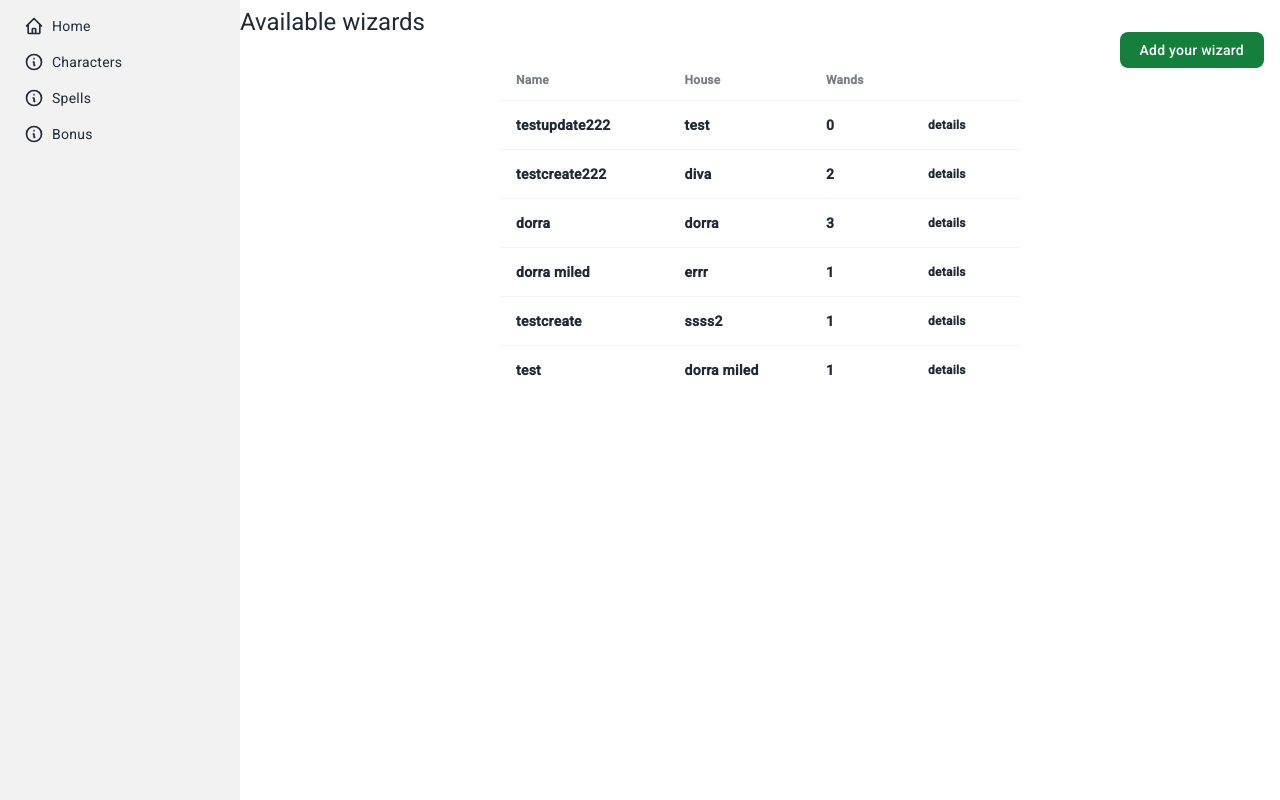
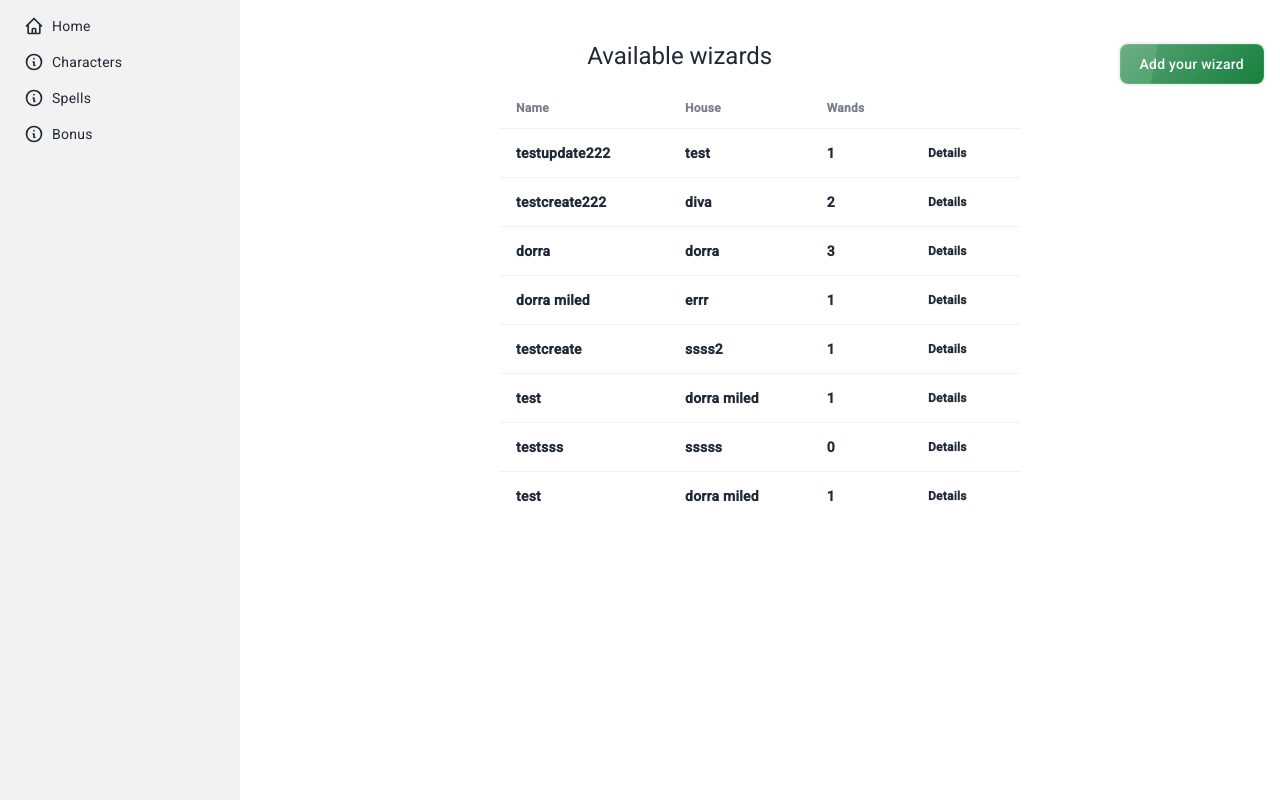
Before and after one commit to DorraMiled/101_project, an Angular app: page /wizards in a window 1280 px wide. Built offline with nearby package versions, Linux system fonts and the light colour scheme; data requests are answered from the project's data file.

Commit message:
chore: updating templates

```diff
--- a/db.json
+++ b/db.json
@@ -3,7 +3,13 @@
     {
       "name": "testupdate222",
       "house": "test",
-      "wands": [],
+      "wands": [
+        {
+          "wood": "fff",
+          "core": "fff",
+          "length": "2"
+        }
+      ],
       "id": "f7ed"
     },
     {
@@ -80,6 +86,24 @@
         }
       ],
       "id": "9ddc"
+    },
+    {
+      "id": "ee55",
+      "name": "testsss",
+      "house": "sssss",
+      "wands": []
+    },
+    {
+      "name": "test",
+      "house": "dorra miled",
+      "wands": [
+        {
+          "wood": "rrrrrr",
+          "core": "rrr",
+          "length": "2"
+        }
+      ],
+      "id": "5cbe"
     }
   ]
 }
--- a/package.json
+++ b/package.json
@@ -7,7 +7,7 @@
     "build": "ng build",
     "watch": "ng build --watch --configuration development",
     "test": "ng test",
-    "json-run":"json-server --watch db.json"
+    "json-run": "json-server --watch db.json"
   },
   "private": true,
   "dependencies": {
@@ -21,6 +21,7 @@
     "@angular/platform-browser": "^16.2.0",
     "@angular/platform-browser-dynamic": "^16.2.0",
     "@angular/router": "^16.2.0",
+    "ngx-toastr": "^19.0.0",
     "rxjs": "~7.8.0",
     "tslib": "^2.3.0",
     "zone.js": "~0.13.0"
--- a/src/app/Modules/characters/views/index/index.component.css
+++ b/src/app/Modules/characters/views/index/index.component.css
@@ -1,4 +1,4 @@
-.gridDD {
+.gridc {
     display: grid;
     grid-template-columns: repeat(auto-fit, minmax(240px, 1fr));
     gap: 1rem;
--- a/src/app/Modules/characters/views/index/index.component.html
+++ b/src/app/Modules/characters/views/index/index.component.html
@@ -1,3 +1,3 @@
-<div class="gridDD">
+<div class="gridc">
     <app-character-card *ngFor="let character of characters" [data]="character"></app-character-card>
 </div>
--- a/src/app/Modules/spells/views/spellindex/spellindex.component.css
+++ b/src/app/Modules/spells/views/spellindex/spellindex.component.css
@@ -0,0 +1,5 @@
+.grids {
+    display: grid;
+    grid-template-columns: repeat(auto-fit, minmax(240px, 1fr));
+    gap: 1rem;
+}
--- a/src/app/Modules/spells/views/spellindex/spellindex.component.html
+++ b/src/app/Modules/spells/views/spellindex/spellindex.component.html
@@ -1,8 +1,6 @@
-<div class="container mx-auto p-4">
-    <div class="grid grid-cols-1 md:grid-cols-2 lg:grid-cols-3 gap-4 p-4">
-        <div *ngFor="let item of spells" class="card w-full bg-base-100 shadow-xl">
+<div class="grids ">
+    <div *ngFor="let item of spells" class="card w-full bg-base-100 shadow-xl">
 
-            <app-spell-card [data]="item"></app-spell-card>
+        <app-spell-card [data]="item"></app-spell-card>
 
-        </div>
     </div>
--- a/src/app/Modules/wizard/views/wizard-form/wizard-form.component.html
+++ b/src/app/Modules/wizard/views/wizard-form/wizard-form.component.html
@@ -1,5 +1,6 @@
-<div class="flex justify-center items-start h-screen p-16">
+<div class="flex justify-center items-start h-screen p-16 ">
     <form [formGroup]="wizardForm" class="max-w-sm mx-auto" (ngSubmit)="save()">
+        <div class="grid grid-cols-2 gap-5">
             <ng-container *ngFor="let form of formTemplate">
                 <div class="mb-5">
                     <label for="name" class="block mb-2 text-sm font-medium text-gray-900 dark:text-white">
@@ -9,13 +10,18 @@
                         class="bg-gray-50 border border-gray-300 text-gray-900 text-sm rounded-lg focus:ring-blue-500 focus:border-blue-500 block w-full p-2.5 dark:bg-gray-700 dark:border-gray-600 dark:placeholder-gray-400 dark:text-white dark:focus:ring-blue-500 dark:focus:border-blue-500" />
                 </div>
             </ng-container>
+        </div>
 
         <div formArrayName="wands">
             <div *ngFor="let wand of wands.controls; let i = index" [formGroupName]="i"
-                class="mb-5 border p-3 rounded-lg">
+                class="mb-5 border p-3 rounded-lg relative">
+                <button type="button" (click)="removeWand(i)"
+                    class="absolute top-2 right-2 text-white bg-red-700 hover:bg-red-800 focus:ring-4 focus:outline-none focus:ring-red-300 font-medium rounded-full text-xs p-1 dark:bg-red-600 dark:hover:bg-red-700 dark:focus:ring-red-800">
+                    X
+                </button>
+                <div class="grid grid-cols-2 gap-5">
                     <ng-container *ngFor="let formarray of formarrayTemplate">
-
-                    <div class="mb-5">
+                        <div>
                             <label for="wood" class="block mb-2 text-sm font-medium text-gray-900 dark:text-white">
                                 {{ formarray.label }}
                             </label>
@@ -23,20 +29,17 @@
                                 class="bg-gray-50 border border-gray-300 text-gray-900 text-sm rounded-lg focus:ring-blue-500 focus:border-blue-500 block w-full p-2.5 dark:bg-gray-700 dark:border-gray-600 dark:placeholder-gray-400 dark:text-white dark:focus:ring-blue-500 dark:focus:border-blue-500" />
                         </div>
                     </ng-container>
-
-                <button type="button" (click)="removeWand(i)"
-                    class="text-white bg-red-700 hover:bg-red-800 focus:ring-4 focus:outline-none focus:ring-red-300 font-medium rounded-lg text-sm px-5 py-2.5 text-center dark:bg-red-600 dark:hover:bg-red-700 dark:focus:ring-red-800">
-                    Remove Wand
-                </button>
                 </div>
             </div>
+        </div>
+
+        <div class="grid grid-cols-2 gap-36">
             <ng-container *ngFor="let b of formbutton">
                 <button type="{{ b.type }}" (click)="b.Action()"
-                class="text-white bg-green-700 hover:bg-green-800 focus:ring-4 focus:outline-none focus:ring-green-300 font-medium rounded-lg text-sm px-5 py-2.5 text-center dark:bg-green-600 dark:hover:bg-green-700 dark:focus:ring-green-800">
+                    class="glass text-white bg-green-700 hover:bg-green-800 focus:ring-4 focus:outline-none focus:ring-green-300 font-medium rounded-lg text-sm px-5 py-2.5 text-center dark:bg-green-600 dark:hover:bg-green-700 dark:focus:ring-green-800">
                     {{ b.label }}
                 </button>
-
-
             </ng-container>
+        </div>
     </form>
 </div>
--- a/src/app/Modules/wizard/views/wizard-form/wizard-form.component.ts
+++ b/src/app/Modules/wizard/views/wizard-form/wizard-form.component.ts
@@ -6,6 +6,7 @@ import IWizard from 'src/app/Models/wizard';
 import IWand from 'src/app/Models/wizard';
 import { take } from 'rxjs';
 import { Action } from 'rxjs/internal/scheduler/Action';
+
 
 @Component({
   selector: 'app-wizard-form',
@@ -33,7 +34,7 @@ export class WizardFormComponent implements OnInit {
   protected formbutton = [
 
     { type: 'button', label: 'Add Wand', Action: () => this.addWand({}) },
-    { type: 'submit', label: 'Add', Action: () => { } },
+    { type: 'submit', label: 'Save', Action: () => { } },
 
   ]
 
@@ -48,6 +49,7 @@ export class WizardFormComponent implements OnInit {
     private bonusService: BonusService,
     private router: Router,
     private route: ActivatedRoute
+
   ) { }
 
   ngOnInit(): void {
@@ -86,6 +88,7 @@ export class WizardFormComponent implements OnInit {
       this.bonusService.edit(this.wizardId, wizard).subscribe({
         next: (data) => {
           this.router.navigateByUrl('wizards');
+
         },
         error: (er) => {
           console.log(er);
@@ -95,6 +98,8 @@ export class WizardFormComponent implements OnInit {
       this.bonusService.create(wizard).subscribe({
         next: (data) => {
           this.router.navigateByUrl('wizards');
+
+
         },
         error: (er) => {
           console.log(er);
--- a/src/app/Modules/wizard/views/wizard-index/wizard-index.component.html
+++ b/src/app/Modules/wizard/views/wizard-index/wizard-index.component.html
@@ -1,19 +1,18 @@
 <div class="flex justify-between items-center">
-    <h1 class="text-2xl font-bold ml-4 mt-10">Available wizards</h1>
+    <div class="flex-grow text-center mt-10">
+        <h1 class="text-3xl font-bold text-gray-800 dark:text-white">Available wizards</h1>
+    </div>
     <div class="mr-4 mt-10">
-        <a href="/wizards/form/0"
-            class="text-white bg-green-700 hover:bg-green-800 focus:ring-4 focus:outline-none focus:ring-green-300 font-medium rounded-lg text-sm px-5 py-2.5 text-center dark:bg-green-600 dark:hover:bg-green-700 dark:focus:ring-green-800">Add
-            your wizard</a>
+        <button type="button" [routerLink]="['/wizards/form/0']"
+            class="glass text-white bg-green-700 hover:bg-green-800 focus:ring-4 focus:outline-none focus:ring-green-300 font-medium rounded-lg text-sm px-5 py-2.5 text-center dark:bg-green-600 dark:hover:bg-green-700 dark:focus:ring-green-800">
+            Add your wizard
+        </button>
     </div>
 </div>
-
-
 <div class="overflow-x-auto flex justify-center">
-
     <table class="table w-full md:w-2/3 lg:w-1/2">
         <thead>
             <tr>
-
                 <th>Name</th>
                 <th>House</th>
                 <th>Wands</th>
@@ -23,20 +22,18 @@
         <tbody>
             <!-- <ng-container *ngFor="let item of allwizards"> -->
             <ng-container *ngIf="(allwizards$ |async) as wizards">
-                <tr *ngFor="let item of wizards">
+                <tr class="hover" *ngFor="let item of wizards">
                     <th>{{ item?.name}}</th>
                     <th>{{ item?.house }}</th>
                     <th>{{ item?.wands?.length }}</th>
 
 
                     <th>
-                        <button href="" class="btn btn-ghost btn-xs"
-                            [routerLink]="['/wizards/form',item?.id]">details</button>
+                        <button href="" class="btn glass btn-xs"
+                            [routerLink]="['/wizards/form',item?.id]">Details</button>
                     </th>
                 </tr>
             </ng-container>
         </tbody>
     </table>
-
-
 </div>
--- a/src/app/Modules/wizard/wizard.module.ts
+++ b/src/app/Modules/wizard/wizard.module.ts
@@ -6,6 +6,7 @@ import { WizardRoutingModule } from './wizard-routing.module';
 import { BrowserModule } from '@angular/platform-browser';
 import { FormsModule } from '@angular/forms';
 import { ReactiveFormsModule } from '@angular/forms';
+
 
 
 
@@ -21,6 +22,9 @@ import { ReactiveFormsModule } from '@angular/forms';
     FormsModule,
     ReactiveFormsModule
 
+
+
+
   ]
 })
 export class WizardModule { }
--- a/src/app/app.module.ts
+++ b/src/app/app.module.ts
@@ -12,12 +12,14 @@ import { SideBarComponent } from './components/side-bar/side-bar.component';
 import { IconComponent } from './components/icon/icon.component';
 
 
+
 @NgModule({
   declarations: [
     AppComponent,
     HomeindexComponent,
     SideBarComponent,
     IconComponent,
+
   ],
   imports: [
     BrowserModule,
```
Also changed, not shown: src/app/Modules/wizard/views/wizard-index/wizard-index.component.ts (+9 -1 lines), 1 other file (tests, documents, lock files or other folders). Lines whose indentation alone changed are shown as unchanged.
